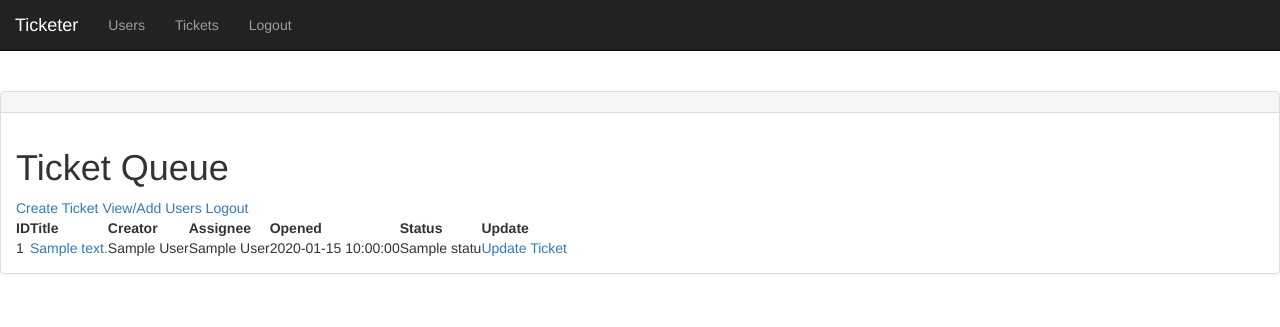
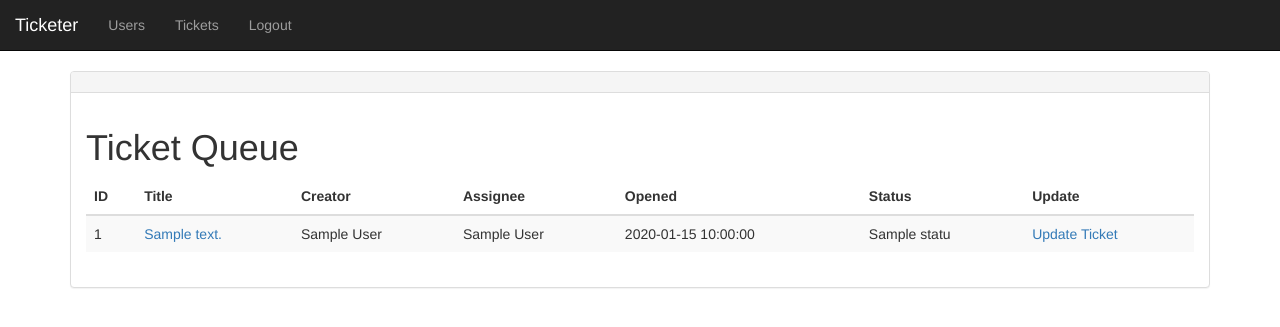
Before and after one commit to KaffineAddict/CSC413, a CakePHP app: the page made by app/View/Tickets/index.ctp in a window 1280 px wide. Shown: the top 327 px of the page. Run offline with PHP 8.4 and a stand-in for CakePHP, Linux system fonts and the light colour scheme; the template is opened without the code that fills it: most values are stand-ins (such as "Sample title", 1, 10 or a date in 2020); some libraries are stand-ins or nearby versions.

Commit message:
added users table and tickets tables and the default has a little more appeal now

```diff
--- a/app/View/Layouts/default.ctp
+++ b/app/View/Layouts/default.ctp
@@ -39,14 +39,16 @@
     </div>
 </nav>
 
-	<div id="container" style="width:850">
+	<div id="container" class="container content">
 		<div id="header">
-            <br>
+            <? if($this->Session->check('Message.flash')) {
+                echo "<div class=\"alert alert-info\" role=\"alert\">";
+                echo $this->Session->flash();
+                echo "</div>";
+            }
+            ?>
 		</div>
 		<div id="content">
-
-            <?php echo $this->Session->flash(); ?>
-
             <div class="panel panel-default">
                 <div class="panel-heading">
                     <h3 class="panel-title"><?php echo $this->fetch('title'); ?></h3>
--- a/app/View/Tickets/index.ctp
+++ b/app/View/Tickets/index.ctp
@@ -6,27 +6,9 @@ information to an html table.
 -->
 
 <h1>Ticket Queue</h1>
-
-<!-- print out the top navigation using cake php array links -->
-<?php echo $this->Html->link(
-    'Create Ticket',
-    array('controller' => 'tickets', 'action' => 'create')
-);
-echo " ";
-echo $this->Html->link(
-    'View/Add Users',
-    array('controller' => 'users', 'action' => 'index')
-);
-echo " ";
-echo $this->Html->link(
-    'Logout',
-    array('controller' => 'users', 'action' => 'logout')
-);
-?>
-
 <!-- print out the table headers -->
-<table>
-    <tr>
+<table class="table table-hover table-striped">
+    <thead><tr>
         <th>ID</th>
         <th>Title</th>
         <th>Creator</th>
@@ -34,8 +16,9 @@ echo $this->Html->link(
         <th>Opened</th>
         <th>Status</th>
         <th>Update</th>
-    </tr>
+    </tr></thead>
     <!-- begin for loop dumping out the ticket information -->
+    <tbody>
     <?php foreach($tickets as $ticket): ?>
     <tr>
         <td><?php echo $ticket['Ticket']['id']; ?></td>
@@ -47,6 +30,6 @@ echo $this->Html->link(
         <td><?php echo $ticket['Status']['name']; ?></td>
         <td><?php echo $this->Html->link('Update Ticket', array('action' => 'update', $ticket['Ticket']['id'])); ?></td>
     </tr>
-    <!-- end for loop -->
     <?php endforeach; unset($ticket); ?>
+    </tbody>
 </table>
--- a/app/View/Users/add.ctp
+++ b/app/View/Users/add.ctp
@@ -2,7 +2,9 @@
 <!--
 This is a form that allows us to add a new user
 -->
-<h1>Add a User</h1>
+<?
+$this->assign('title', 'Add a User');
+?>
 
 <!-- a link back to all of our users -->
 <?php echo $this->Html->link(
--- a/app/View/Users/callback.ctp
+++ b/app/View/Users/callback.ctp
@@ -1,4 +1,7 @@
-<h2>GitHub</h2>
+<?
+$this->assign('title', 'Login with GitHub');
+?>
+
 <?php
 echo $this->Form->create('User', array('type' => 'post', 'action' => 'login'));
 echo $this->Form->hidden('GitHub.login', array('label' => false,'value' => '1'));
--- a/app/View/Users/login.ctp
+++ b/app/View/Users/login.ctp
@@ -5,7 +5,10 @@
  * Date: 11/7/2014
  * Time: 10:11 PM
  -->
-<h2>GitHub</h2>
+<?
+$this->assign('title', 'Login with GitHub');
+?>
+
 <?php
 echo $this->Form->create('User', array('type' => 'post', 'action' => 'login'));
 echo $this->Form->hidden('GitHub.login', array('label' => false,'value' => '1'));
--- a/app/View/Users/update.ctp
+++ b/app/View/Users/update.ctp
@@ -3,8 +3,9 @@
 This file is a view that prints a form for updating a particular tickets information.
 This will allow us to reassign or put a better description on a ticket.
 -->
-
-<h1>Update User</h1>
+<?
+$this->assign('title', 'Update User');
+?>
 
 <!-- a link back to the main ticket view -->
 <?php echo $this->Html->link(
--- a/app/webroot/css/custom.css
+++ b/app/webroot/css/custom.css
@@ -1,3 +1,8 @@
 .dropdown:hover .dropdown-menu {
-    display: block;
+     display: block;
+ }
+
+.container .content {
+    width: 850px;
+    margins: auto;
 }
```
Also changed, not shown: app/View/Users/index.ctp (+5 -2 lines).
